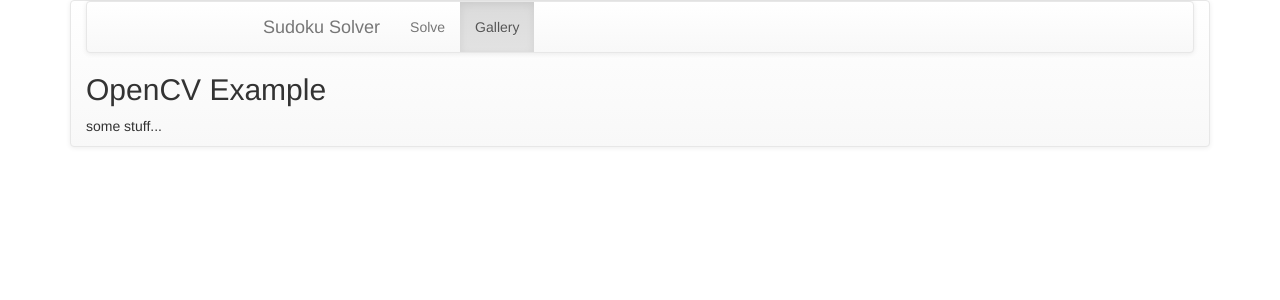
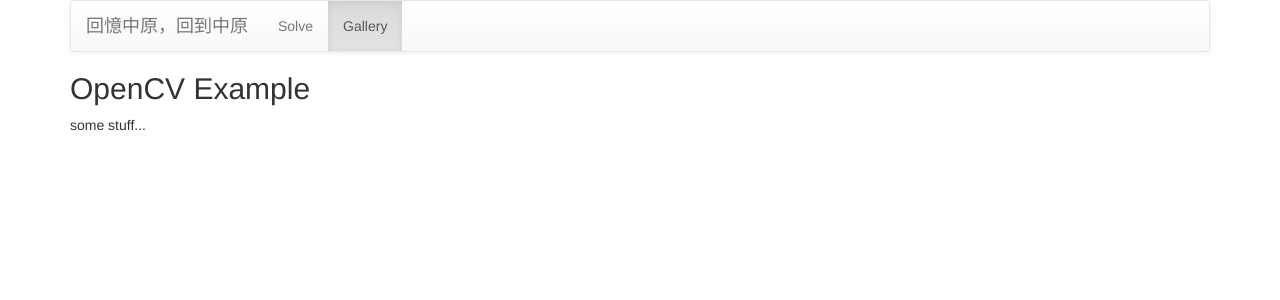
Before and after one commit to IsaacHuang/fluted-current-808, a Python web app: template templates/gallery.html in a window 1280 px wide. Shown: the top 300 px of the page. Run offline with Jinja, Linux system fonts and the light colour scheme; the template is opened without the code that fills it, so the values that code supplies are empty; some libraries are stand-ins or nearby versions.

Commit message:
SA_project
opencv-python

```diff
--- a/templates/gallery.html
+++ b/templates/gallery.html
@@ -1,18 +1,5 @@
 {% extends "templates/base.html" %}
 {% block content %}
-
-      <!-- Static navbar -->
-      <div class="navbar navbar-default" role="navigation">
-        <div class="container-fluid">
-          <div class="navbar-header">
-            <button type="button" class="navbar-toggle" data-toggle="collapse" data-target=".navbar-collapse">
-              <span class="sr-only">Toggle navigation</span>
-              <span class="icon-bar"></span>
-              <span class="icon-bar"></span>
-              <span class="icon-bar"></span>
-            </button>
-            <a class="navbar-brand" href="/">Sudoku Solver</a>
-          </div>
           <div class="navbar-collapse collapse">
             <ul class="nav navbar-nav">
               <li ><a href="/">Solve</a></li>
```
